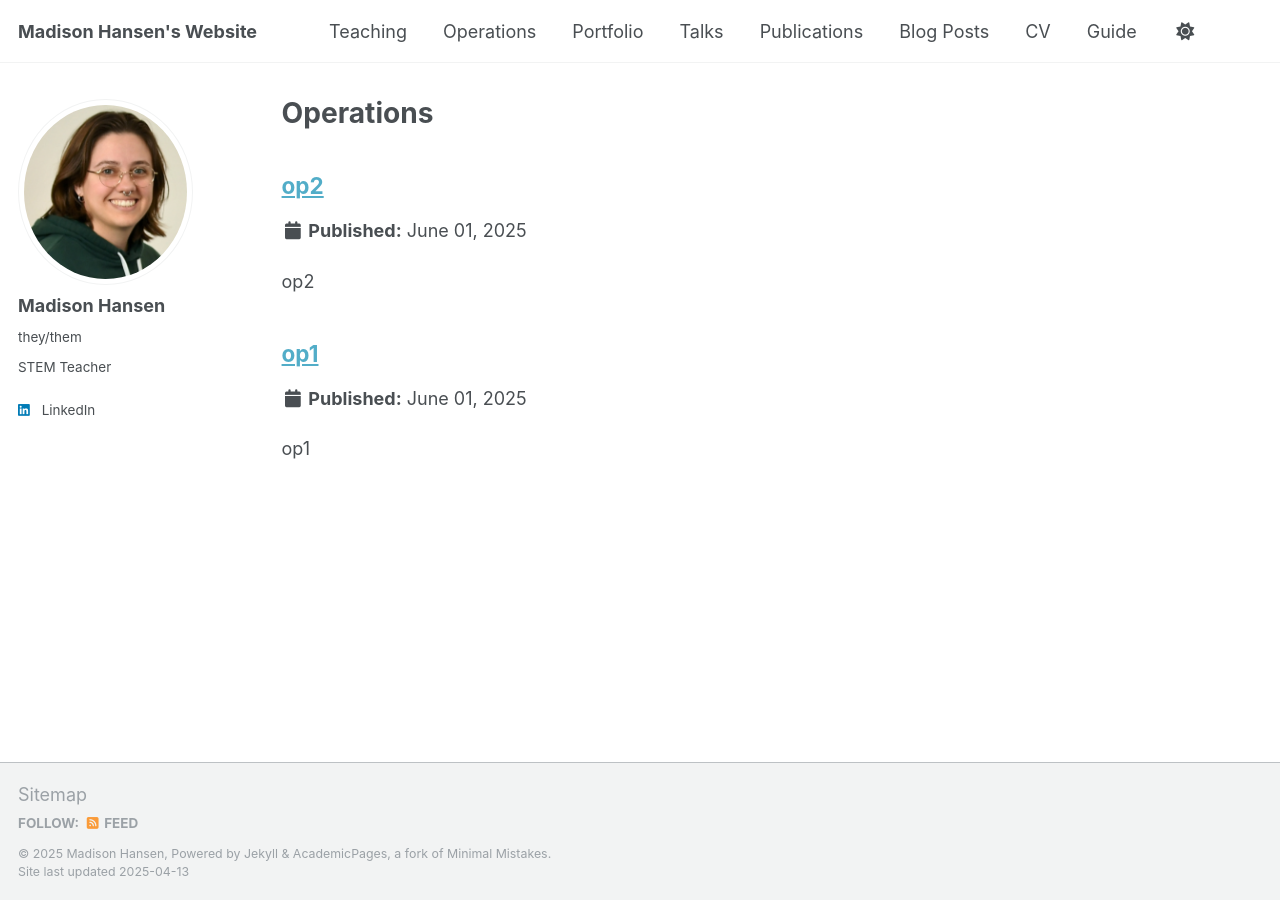
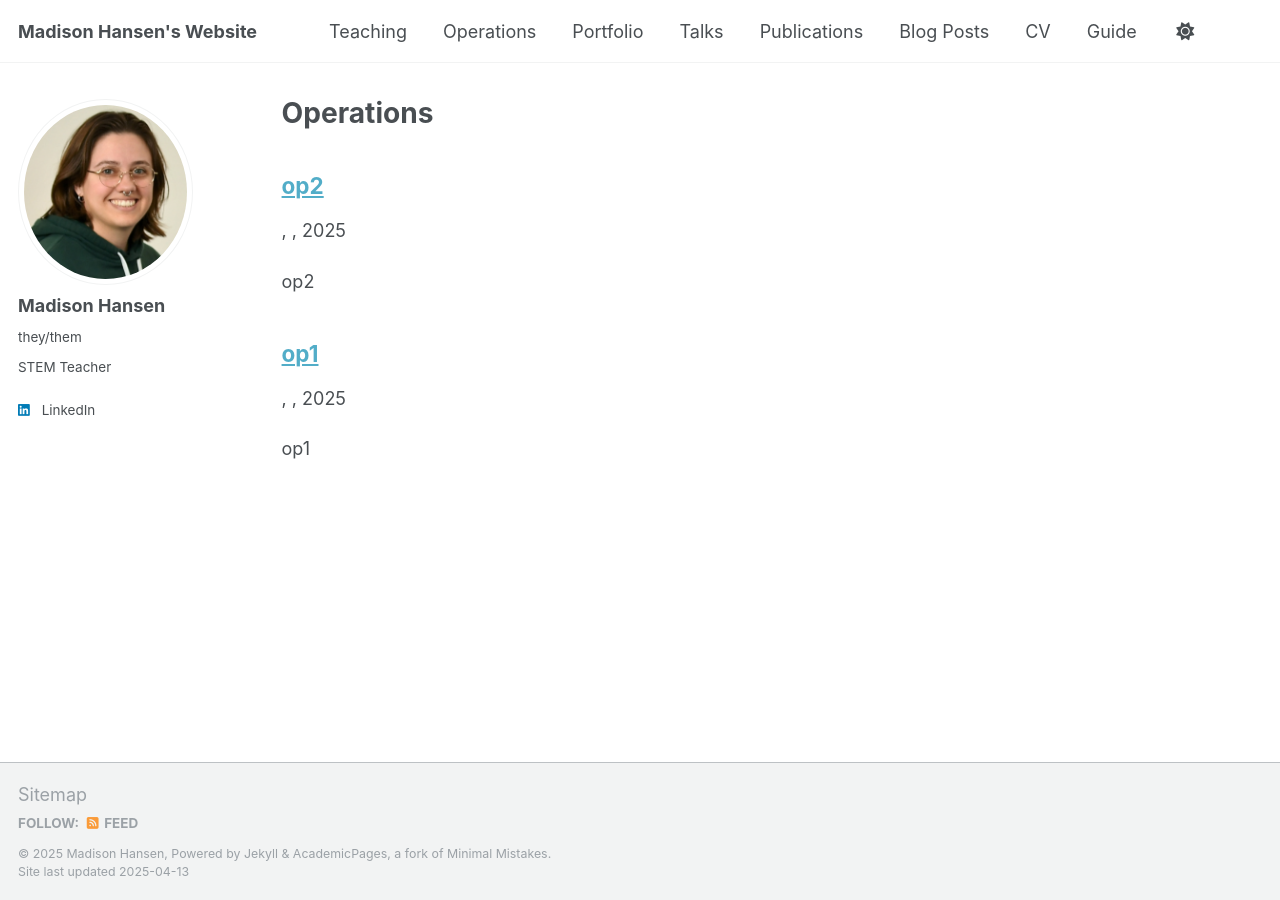
Before and after one commit to hansen-teaching/hansen-teaching.github.io, a Jekyll site: the page built from _pages/operations.html, in a window 1280 px wide. Built offline with Jekyll 4.4.1, drawn with Linux system fonts in a browser that asks for light colours.

Commit message:
Update archive-single.html

```diff
--- a/_includes/archive-single.html
+++ b/_includes/archive-single.html
@@ -38,7 +38,7 @@
       <p class="page__meta"><i class="fa fa-clock" aria-hidden="true"></i> {% include read-time.html %}</p>
     {% endif %}
 
-        {% if post.collection == 'teaching' %}
+        {% if post.collection == 'teaching' or post.collection == 'operations' %}
           <p> {{ post.type }}, <i>{{ post.venue }}</i>, {{ post.date | default: "1900-01-01" | date: "%Y" }} </p>
         {% elsif post.collection == 'publications' %}
           <p>Published in <i>{{ post.venue }}</i>, {{ post.date | default: "1900-01-01" | date: "%Y" }} </p>
```
